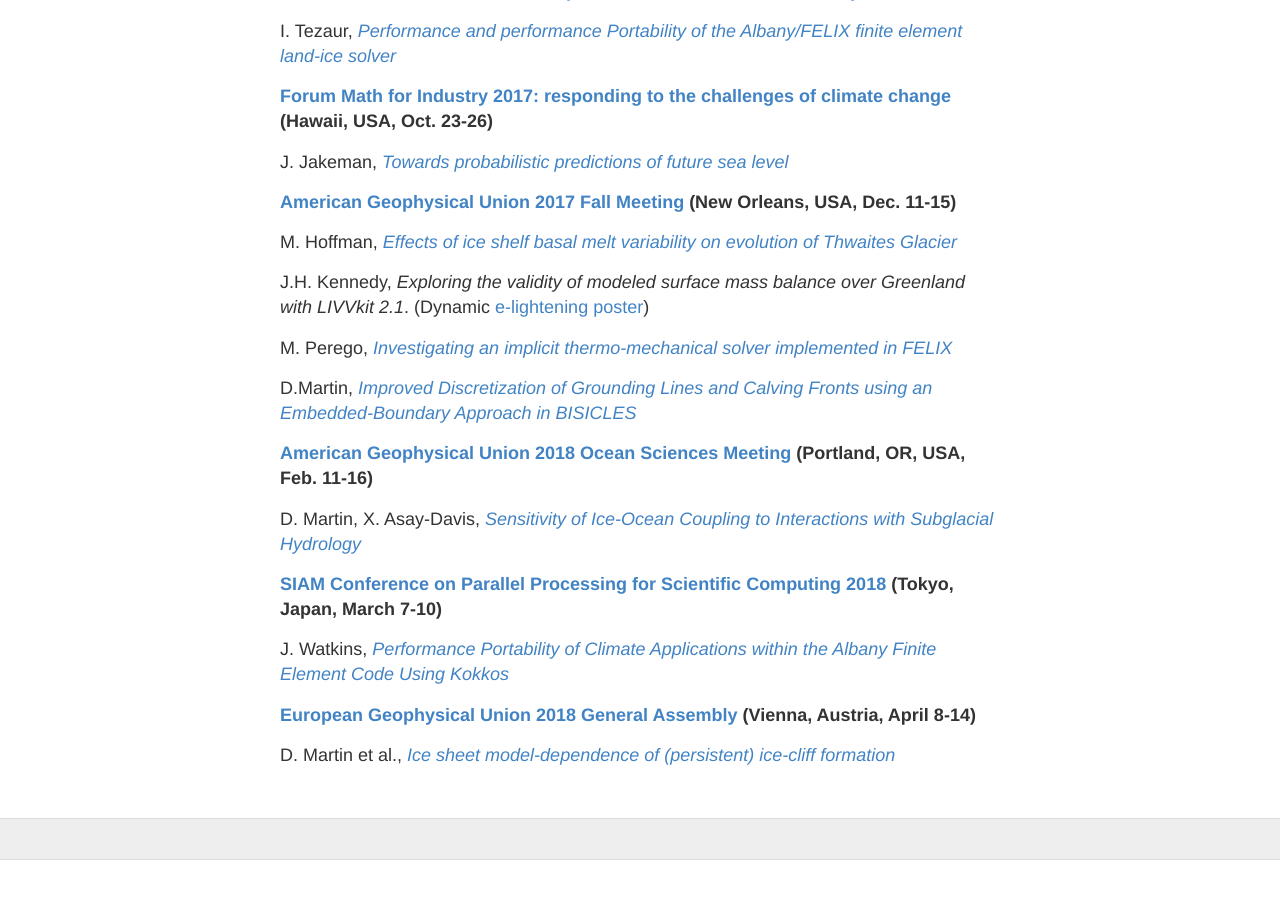
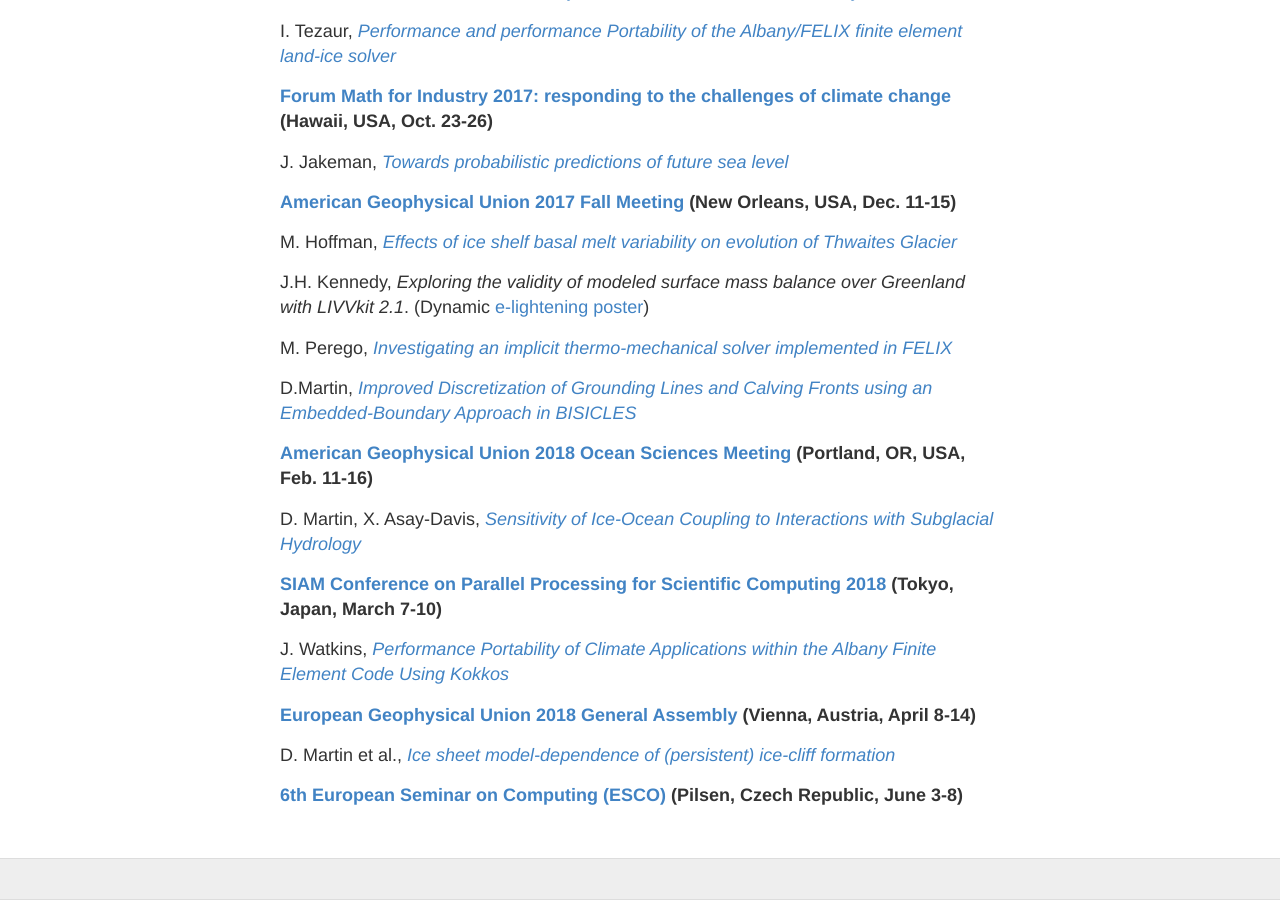
Before and after one commit to SLE-E3SM/SLE-E3SM.github.io, a Jekyll site: the page built from presentations.md, in a window 1280 px wide and 900 px high, scrolled down 573 px. Built offline with Jekyll 4.4.1, drawn with Linux system fonts in a browser that asks for light colours; before the commit the page ends 1433 px from its top, so only the background shows below that.

Commit message:
Update presentations.md

```diff
--- a/presentations.md
+++ b/presentations.md
@@ -42,6 +42,8 @@ D. Martin, X. Asay-Davis, [*Sensitivity of Ice-Ocean Coupling to Interactions wi
 
 J. Watkins, [*Performance Portability of Climate Applications within the Albany Finite Element Code Using Kokkos*](https://drive.google.com/open?id=1qq6eCq1jWE4Jf0XTtChoobako8zCRdK7)
 
-**[European Geophysical Union 2018 General Assembly](https://www.egu2018.eu/ ) (Vienna, Austria, April 8-14)**
+**[European Geophysical Union 2018 General Assembly](https://www.egu2018.eu/) (Vienna, Austria, April 8-14)**
 
 D. Martin et al., [*Ice sheet model-dependence of (persistent) ice-cliff formation*](https://drive.google.com/open?id=1y0kjVRbTwA3IYaJE0UwYUQ-l3-WOy7Qv)
+
+**[6th European Seminar on Computing (ESCO)](http://www.esco2018.femhub.com/) (Pilsen, Czech Republic, June 3-8)**
```
